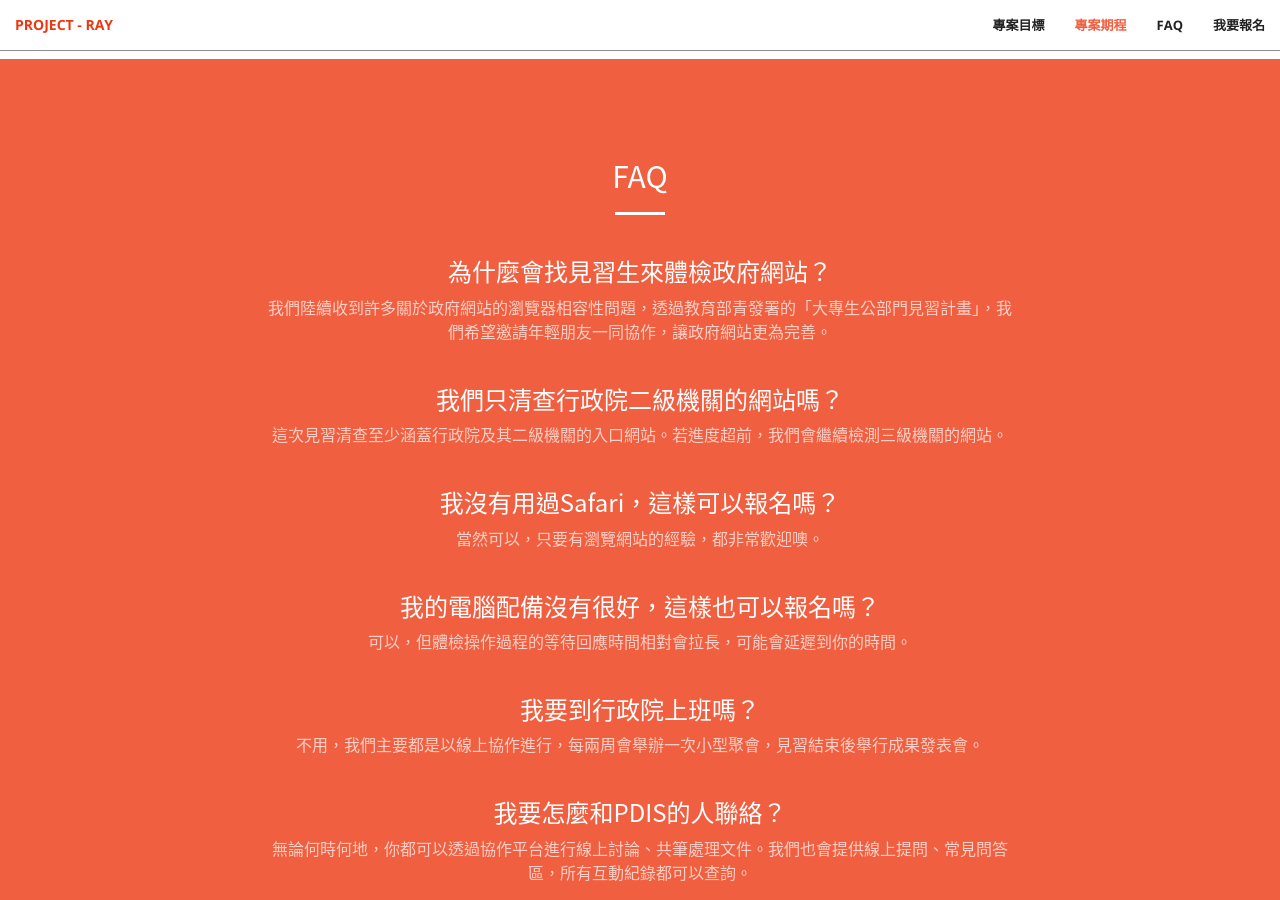
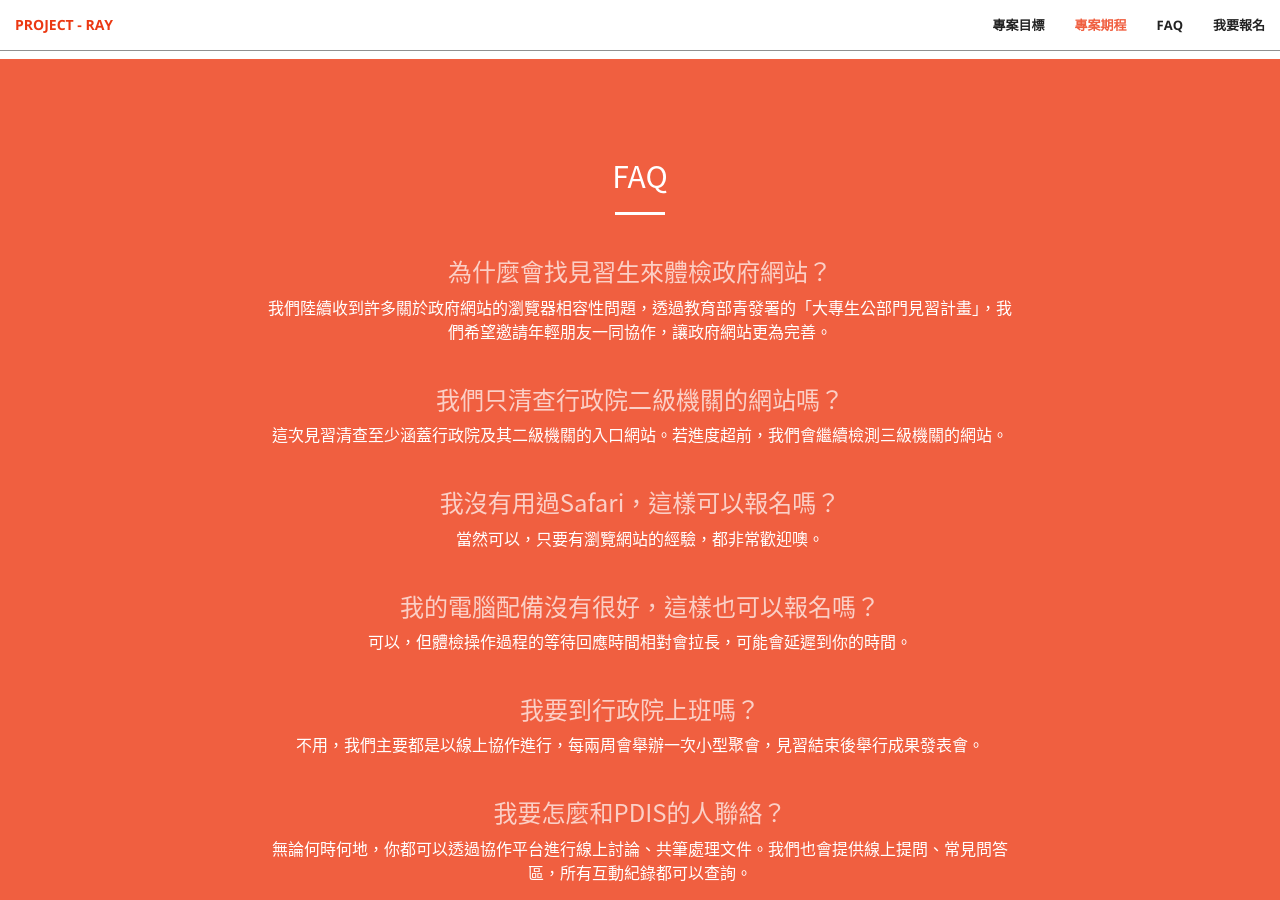
Before and after one commit to PDIS/ray2018, a Jekyll site: the page built from docs/index.html, in a window 1280 px wide and 900 px high, scrolled down 2409 px. Built offline with Jekyll 4.4.1, drawn with Linux system fonts in a browser that asks for light colours.

Commit message:
修改FAQ顏色

```diff
--- a/docs/css/style.css
+++ b/docs/css/style.css
@@ -32,6 +32,11 @@
 }
 
 #faq p {
+    color: white;
+    font-weight: 500;
+}
+
+#faq h3 {
     color: rgba(255, 255, 255, 0.7);
 }
 
```
